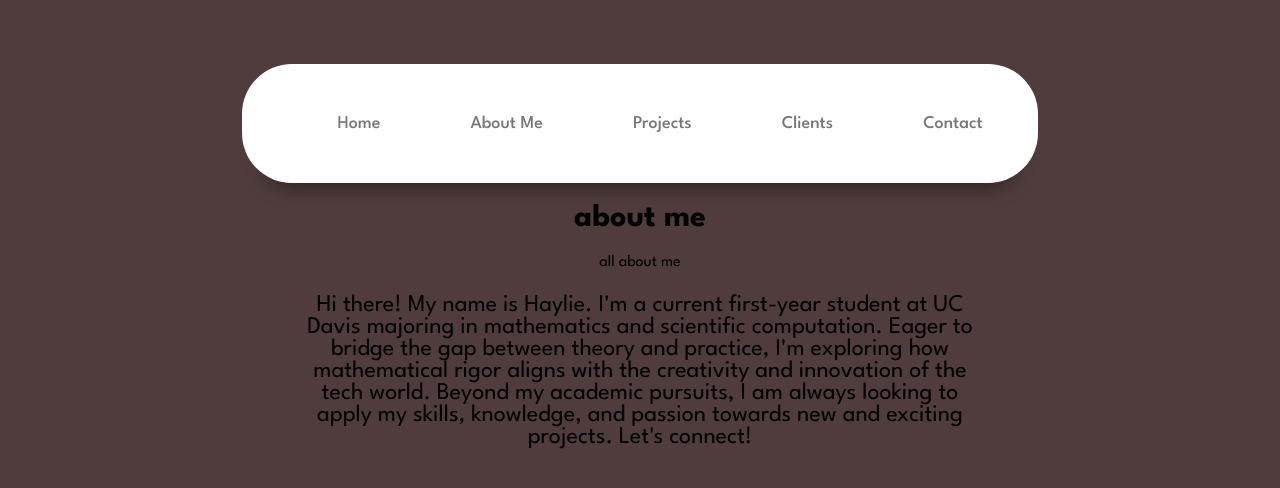
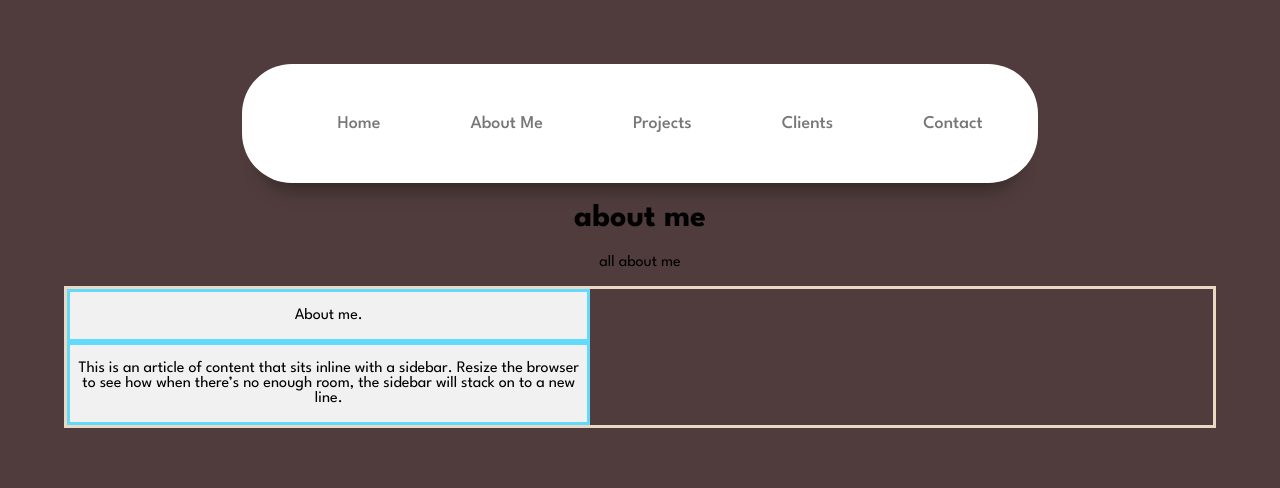
Before and after one commit to haylietan/haylie-portfolio-include, a React (Create React App) app: page /aboutme in a window 1280 px wide. Shown: the top 488 px of the page. Built offline with nearby package versions, Linux system fonts and the light colour scheme.

Commit message:
Update about page

```diff
--- a/src/App.css
+++ b/src/App.css
@@ -124,3 +124,17 @@ body {
     transform: rotate(360deg);
   }
 }
+
+/* about me page */
+
+.page {
+  border: 3px solid #E8D8C4;
+  display: flex;
+}
+
+.page-column {
+  border: 3px solid #61dafb;
+  background-color: #f1f1f1;
+  width: 50%;
+  flex-grow: 1;
+}
--- a/src/App.js
+++ b/src/App.js
@@ -5,6 +5,11 @@ import { Home } from './components/home';
 import { AboutMe } from './components/aboutMe';
 import { Error } from './components/error';
 import { Header } from './components/header';
+import { Projects } from './components/projects';
+import { Contact } from './components/contact';
+
+// fix nav links
+import { HashRouter } from 'react-router-dom';
 // font import from google fonts
 
 function App() {
@@ -14,7 +19,9 @@ function App() {
       <Router>
         <Routes>
           <Route path='/' element={<Home/>}/>
-          <Route path='/aboutme' element={<AboutMe/>}/>
+          <Route path="/aboutme" element={<AboutMe/>}/>
+          <Route path='/projects' element={<Projects/>}/>
+          <Route path='/contact' element={<Contact/>}/>
           <Route path='/*' element={<Error/>}/>
         </Routes>
       </Router>
--- a/src/components/aboutMe.js
+++ b/src/components/aboutMe.js
@@ -8,13 +8,23 @@ export const AboutMe = () => {
                 <h1>about me</h1>
                 <p>all about me</p>
             </div>
-            <div class="text">
-                <p>
-                    Hi there! My name is Haylie.
-                    I'm a current first-year student at UC Davis majoring in mathematics and scientific computation. Eager to bridge the gap between theory and practice, I'm exploring how mathematical rigor aligns with the creativity and innovation of the tech world. Beyond my academic pursuits, I am always looking to apply my skills, knowledge, and passion towards new and exciting projects.
-                    Let's connect!
-                </p>
+
+            <div class="page">
+                <div class="content">
+
+                    <div class="page-column">
+                        <p>About me.</p>
+                    </div>
+
+                    <div class="page-column">
+                        <p>
+                            This is an article of content that sits inline with a sidebar. Resize the
+                            browser to see how when there’s no enough room, the sidebar will stack on to a
+                            new line.
+                        </p>
+                    </div>
             </div>
+        </div>
         </>
     )
 }
--- /dev/null
+++ b/src/components/contact.js
@@ -0,0 +1,20 @@
+import React from 'react'
+import '../App.css'
+
+export const Contact = () => {
+    return (
+        <>
+            <div class="aboutMe">
+                <h1>about me</h1>
+                <p>all about me</p>
+            </div>
+            <div class="text">
+                <p>
+                    contact page
+                    I'm a current first-year student at UC Davis majoring in mathematics and scientific computation. Eager to bridge the gap between theory and practice, I'm exploring how mathematical rigor aligns with the creativity and innovation of the tech world. Beyond my academic pursuits, I am always looking to apply my skills, knowledge, and passion towards new and exciting projects.
+                    Let's connect!
+                </p>
+            </div>
+        </>
+    )
+}
--- a/src/components/header.js
+++ b/src/components/header.js
@@ -8,11 +8,11 @@ export const Header = () => {
             <div class="navbar-container">
                 <nav>
                     <ul>
-                        <li>Home</li>
-                        <li>About Me</li>
-                        <li>Projects</li>
-                        <li>Clients</li>
-                        <li>Contact</li>
+                        <li path='/'>Home</li>
+                        <li path='/aboutme'>About Me</li>
+                        <li path='/projects'>Projects</li>
+                        <li path='/clients'>Clients</li>
+                        <li path='/contact'>Contact</li>
                     </ul>
                 </nav>
             </div>
--- /dev/null
+++ b/src/components/projects.js
@@ -0,0 +1,21 @@
+import React from 'react'
+import '../App.css'
+
+export const Projects = () => {
+    return (
+        <>
+            <div class="aboutMe">
+                <h1>about me</h1>
+                <p>all about me</p>
+            </div>
+            <div class="text">
+                <p>
+                    projects page
+                    Hi there! My name is Haylie.
+                    I'm a current first-year student at UC Davis majoring in mathematics and scientific computation. Eager to bridge the gap between theory and practice, I'm exploring how mathematical rigor aligns with the creativity and innovation of the tech world. Beyond my academic pursuits, I am always looking to apply my skills, knowledge, and passion towards new and exciting projects.
+                    Let's connect!
+                </p>
+            </div>
+        </>
+    )
+}
```
